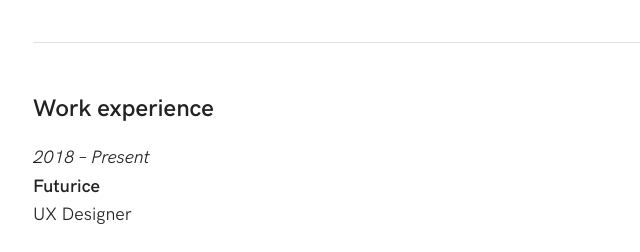
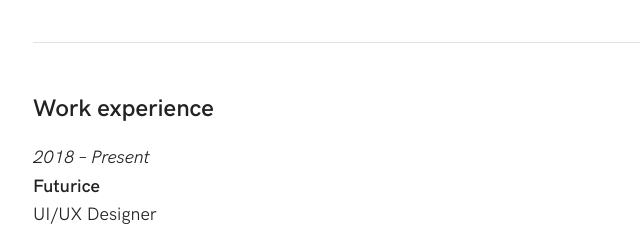
Before and after one commit to aleksitappura/aleksitappura.github.io, a plain HTML site: page about.html in a window 1280 px wide. Shown: the part 1228-1480 px from the top of the page, 277-917 px from the left. Drawn offline with nearby package versions, Linux system fonts and the light colour scheme.

Commit message:
Edit experience

```diff
--- a/about.html
+++ b/about.html
@@ -64,7 +64,7 @@
                             <p>
                                 <i>2018 &ndash; Present</i><br>
                                 <b>Futurice</b><br>
-                                UX Designer
+                                UI/UX Designer
                             </p>
                             <p>
                                 <i>2015 &ndash; Present</i><br>
```
